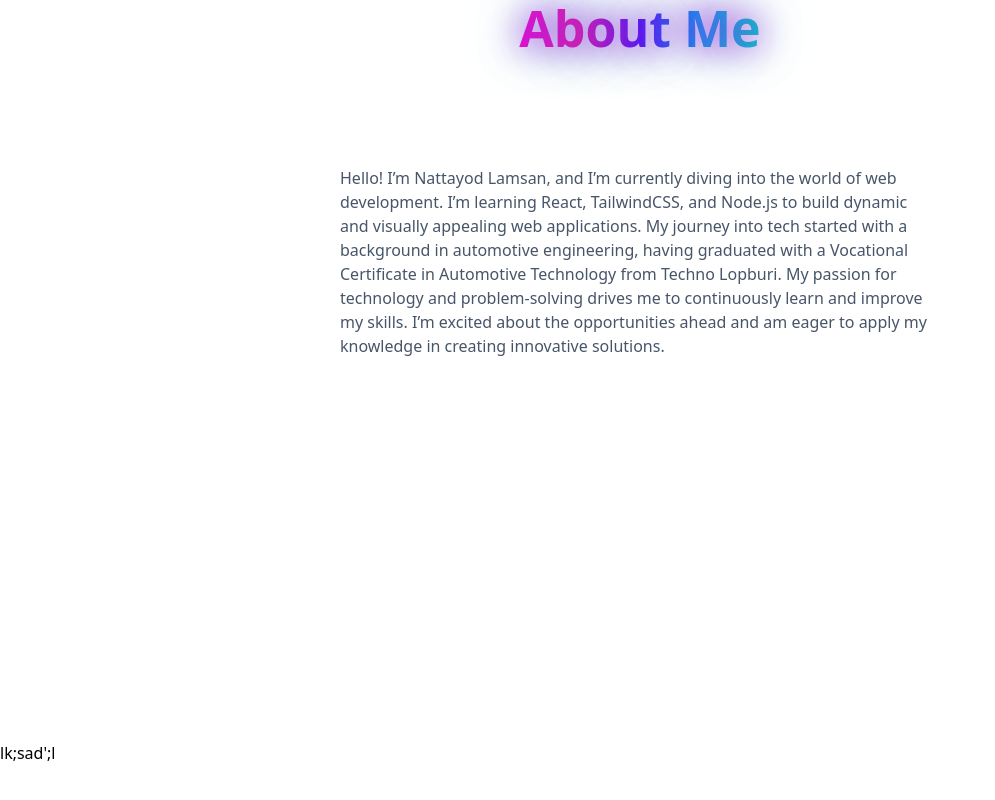
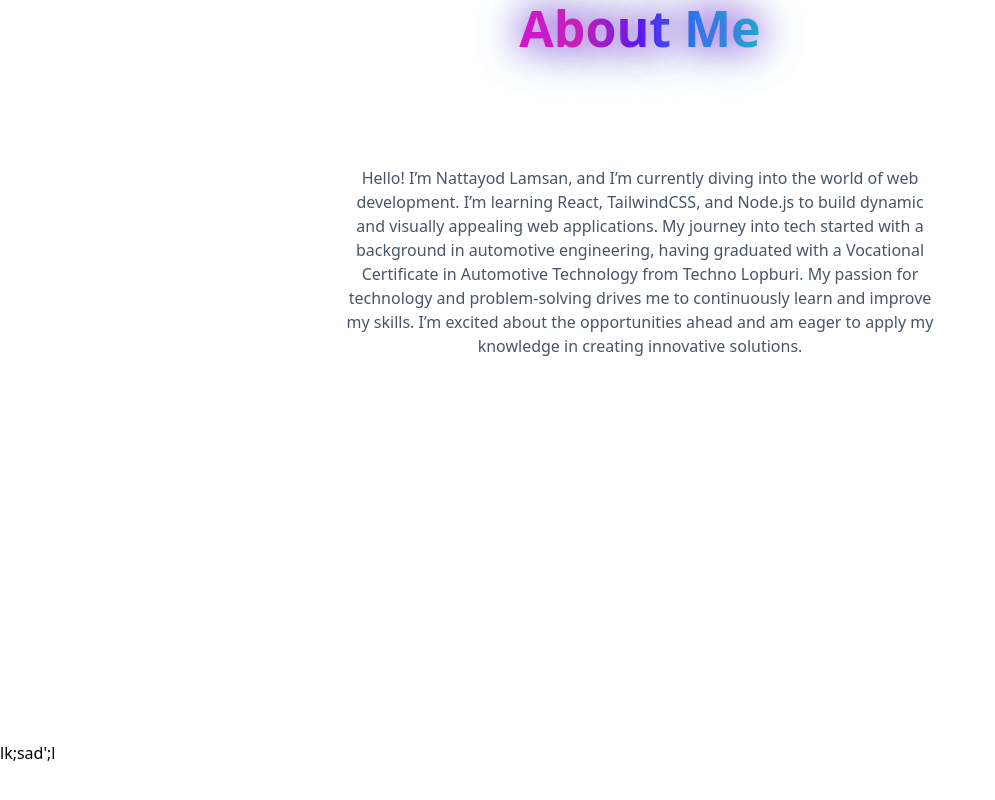
Before and after one commit to nattayod2547/react-en-kll-v1, a React (Vite) app: page / in a window 1280 px wide. Shown: the part 873-1673 px from the top of the page, without its empty margins (0-995 px from the left). Built offline with nearby package versions, Linux system fonts and the light colour scheme.

Commit message:
Add files via upload

```diff
--- a/src/components/Aboutpag.jsx
+++ b/src/components/Aboutpag.jsx
@@ -8,8 +8,8 @@ const Aboutpag = () => {
             <div className='w-full grid justify-center text-shadow-gradient-shadow'>
                 <h1 className='text-[50px] font-semibold bg-custom-gradient text-transparent bg-clip-text'>About Me</h1>
             </div>
-            <div className='w-full  grid justify-center mt-[100px]'>
-                <p className='w-[300px] h-full  sm:w-[600px] text-slate-600 font-medium'>
+            <div className='w-full  grid  justify-center mt-[100px]'>
+                <p className='w-[300px] h-full  sm:w-[600px] text-slate-600 font-medium text-center'>
                     Hello! I’m Nattayod Lamsan, and I’m currently diving into the world of web development. I’m learning React,
                     TailwindCSS, and Node.js to build dynamic and visually appealing web applications. My journey into tech started
                     with a background in automotive engineering, having graduated with a Vocational Certificate in Automotive Technology
```
